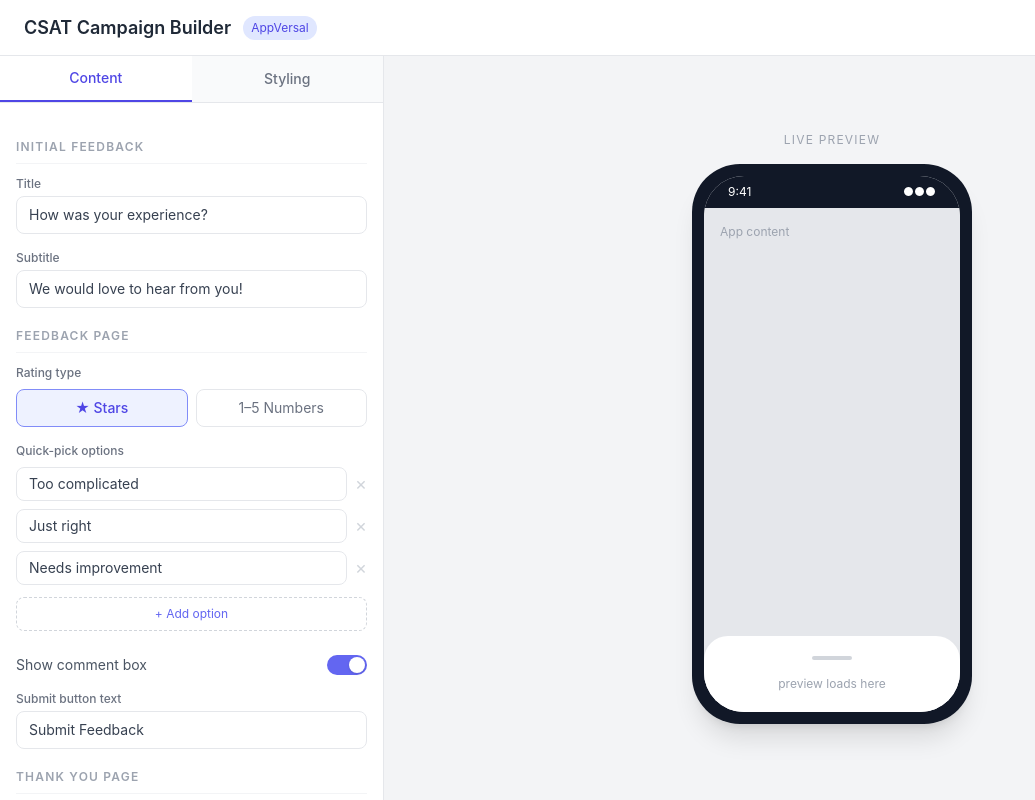
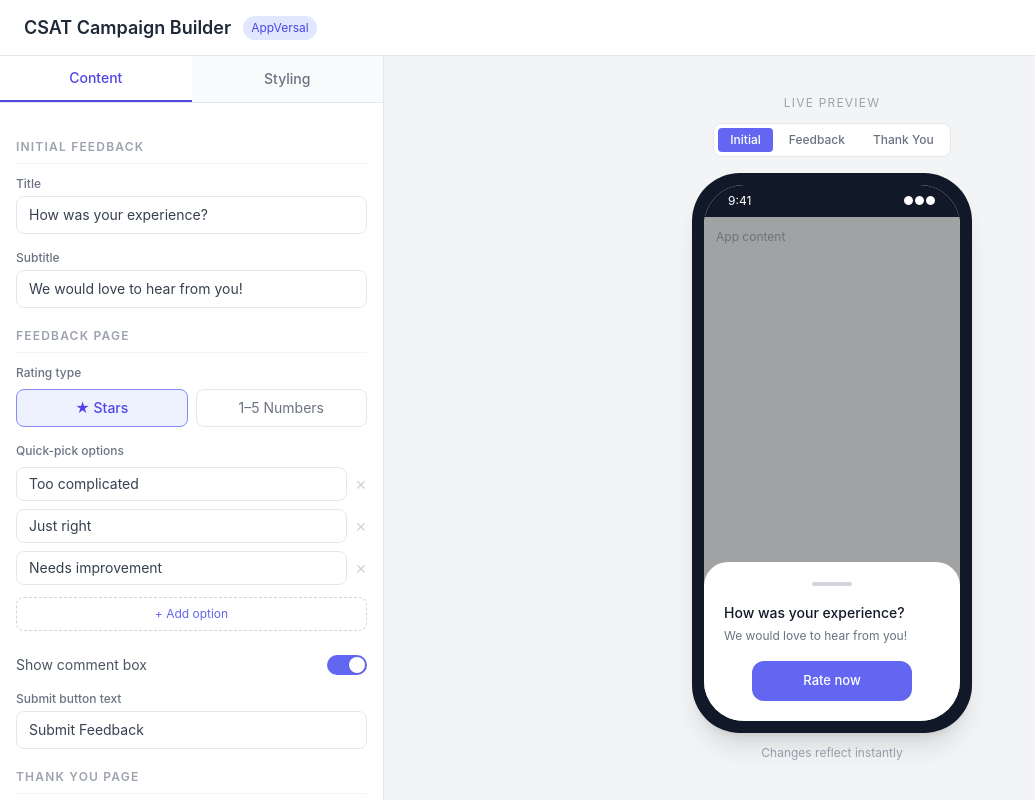
Before and after one commit to kushank-garg/PulsePreview, a React (Vite) app: page / in a window 1280 px wide. Shown: the whole page, without its empty margins (0-1035 px from the left). Built offline with nearby package versions, Linux system fonts and the light colour scheme.

Commit message:
live preview working - all three screens connected to state

```diff
--- /dev/null
+++ b/src/components/preview/FeedbackScreen.jsx
@@ -0,0 +1,103 @@
+import { useCSAT } from '../../context/CSATContext'
+
+function FeedbackScreen() {
+  const { state } = useCSAT()
+
+  return (
+    <div className="p-5" style={{ backgroundColor: state.bgColor }}>
+      <div className="w-10 h-1 bg-gray-300 rounded-full mx-auto mb-4" />
+
+      <p
+        className="mb-3 text-center"
+        style={{
+          color: state.subtitleColor,
+          fontSize: state.fontSize - 2,
+        }}
+      >
+        {state.initSubtitle}
+      </p>
+
+      {/* stars or numbers */}
+      {state.ratingType === 'stars' ? (
+        <div className="flex justify-center gap-1 mb-3">
+          {[1, 2, 3, 4, 5].map(i => (
+            <span
+              key={i}
+              style={{
+                color: i <= 3 ? state.ratingSelectedColor : state.ratingUnselectedColor,
+                fontSize: state.fontSize + 6,
+              }}
+            >
+              ★
+            </span>
+          ))}
+        </div>
+      ) : (
+        <div className="flex justify-center gap-1 mb-3">
+          {[1, 2, 3, 4, 5].map(i => (
+            <div
+              key={i}
+              className="flex items-center justify-center rounded"
+              style={{
+                width: 28,
+                height: 28,
+                backgroundColor: i <= 3 ? state.ratingSelectedColor : state.ratingUnselectedColor,
+                color: '#fff',
+                fontSize: state.fontSize - 2,
+                fontWeight: state.fontWeight,
+              }}
+            >
+              {i}
+            </div>
+          ))}
+        </div>
+      )}
+
+      {/* options */}
+      {state.options.length > 0 && (
+        <div className="mb-3">
+          {state.options.map((opt, i) => (
+            <div
+              key={i}
+              className="mb-1 px-2 py-1 rounded border border-gray-200"
+              style={{
+                fontSize: state.fontSize - 3,
+                color: state.subtitleColor,
+              }}
+            >
+              {opt}
+            </div>
+          ))}
+        </div>
+      )}
+
+      {/* comment box */}
+      {state.showComment && (
+        <textarea
+          readOnly
+          placeholder="Add a comment..."
+          rows={2}
+          className="w-full border border-gray-200 rounded-lg px-2 py-1 mb-3 resize-none"
+          style={{ fontSize: state.fontSize - 3 }}
+        />
+      )}
+
+      <button
+        style={{
+          backgroundColor: state.btnColor,
+          color: state.btnTextColor,
+          width: Math.min(state.btnWidth, 220),
+          height: state.btnHeight,
+          borderRadius: state.borderRadius,
+          fontSize: state.fontSize - 1,
+          fontWeight: state.fontWeight,
+        }}
+        className="block mx-auto border-none cursor-pointer"
+      >
+        {state.submitText || 'Submit Feedback'}
+      </button>
+    </div>
+  )
+}
+
+export default FeedbackScreen
--- /dev/null
+++ b/src/components/preview/InitialScreen.jsx
@@ -0,0 +1,50 @@
+import { useCSAT } from '../../context/CSATContext'
+
+function InitialScreen() {
+  const { state } = useCSAT()
+
+  return (
+    <div className="p-5" style={{ backgroundColor: state.bgColor }}>
+      {/* drag handle */}
+      <div className="w-10 h-1 bg-gray-300 rounded-full mx-auto mb-4" />
+
+      <p
+        className="mb-1"
+        style={{
+          color: state.titleColor,
+          fontSize: state.fontSize,
+          fontWeight: state.fontWeight,
+        }}
+      >
+        {state.initTitle || 'How was your experience?'}
+      </p>
+
+      <p
+        className="mb-4"
+        style={{
+          color: state.subtitleColor,
+          fontSize: state.fontSize - 2,
+        }}
+      >
+        {state.initSubtitle || "We'd love to hear from you!"}
+      </p>
+
+      <button
+        style={{
+          backgroundColor: state.btnColor,
+          color: state.btnTextColor,
+          width: Math.min(state.btnWidth, 220),
+          height: state.btnHeight,
+          borderRadius: state.borderRadius,
+          fontSize: state.fontSize - 1,
+          fontWeight: state.fontWeight,
+        }}
+        className="block mx-auto border-none cursor-pointer"
+      >
+        Rate now
+      </button>
+    </div>
+  )
+}
+
+export default InitialScreen
--- a/src/components/preview/MobilePreview.jsx
+++ b/src/components/preview/MobilePreview.jsx
@@ -1,12 +1,49 @@
+import { useState } from 'react'
+import { useCSAT } from '../../context/CSATContext'
+import InitialScreen from './InitialScreen'
+import FeedbackScreen from './FeedbackScreen'
+import ThankYouScreen from './ThankYouScreen'
+
+const screens = ['Initial', 'Feedback', 'Thank You']
+
 function MobilePreview() {
+  const [activeScreen, setActiveScreen] = useState('Initial')
+  const { state } = useCSAT()
+
+  function renderScreen() {
+    if (activeScreen === 'Initial') return <InitialScreen />
+    if (activeScreen === 'Feedback') return <FeedbackScreen />
+    return <ThankYouScreen />
+  }
+
   return (
     <div className="flex flex-col items-center justify-center h-full bg-gray-100 p-8">
-      <p className="text-xs text-gray-400 mb-4 uppercase tracking-widest">Live Preview</p>
+      <p className="text-xs text-gray-400 mb-3 uppercase tracking-widest">
+        Live Preview
+      </p>
+
+      {/* screen switcher tabs */}
+      <div className="flex gap-1 mb-4 bg-white rounded-lg p-1 border border-gray-200">
+        {screens.map(s => (
+          <button
+            key={s}
+            onClick={() => setActiveScreen(s)}
+            className={`px-3 py-1 rounded text-xs font-medium transition-colors ${
+              activeScreen === s
+                ? 'bg-indigo-500 text-white'
+                : 'text-gray-500 hover:text-gray-700'
+            }`}
+          >
+            {s}
+          </button>
+        ))}
+      </div>
 
       {/* phone frame */}
-      <div className="relative bg-gray-900 rounded-[3rem] p-3 shadow-xl"
-        style={{ width: 280, height: 560 }}>
-
+      <div
+        className="relative bg-gray-900 rounded-[3rem] p-3 shadow-xl"
+        style={{ width: 280, height: 560 }}
+      >
         {/* screen */}
         <div className="bg-gray-100 rounded-[2.5rem] h-full w-full overflow-hidden flex flex-col">
 
@@ -16,19 +53,27 @@ function MobilePreview() {
             <span className="text-white text-xs">●●●</span>
           </div>
 
-          {/* app bg */}
-          <div className="flex-1 bg-gray-200 relative flex items-end justify-center">
-            <p className="absolute top-4 left-4 text-xs text-gray-400">App content</p>
+          {/* app background with popup */}
+          <div className="flex-1 bg-gray-200 relative flex items-end">
+            <p className="absolute top-3 left-3 text-xs text-gray-400">
+              App content
+            </p>
 
-            {/* popup placeholder */}
-            <div className="w-full bg-white rounded-t-3xl p-5 shadow-lg">
-              <div className="w-10 h-1 bg-gray-300 rounded-full mx-auto mb-4" />
-              <p className="text-gray-400 text-xs text-center">preview loads here</p>
+            {/* dark overlay */}
+            <div className="absolute inset-0 bg-black bg-opacity-30" />
+
+            {/* popup sheet */}
+            <div className="relative w-full rounded-t-3xl overflow-hidden shadow-lg">
+              {renderScreen()}
             </div>
           </div>
 
         </div>
       </div>
+
+      <p className="text-xs text-gray-400 mt-3">
+        Changes reflect instantly
+      </p>
     </div>
   )
 }
--- /dev/null
+++ b/src/components/preview/ThankYouScreen.jsx
@@ -0,0 +1,60 @@
+import { useCSAT } from '../../context/CSATContext'
+
+function ThankYouScreen() {
+  const { state } = useCSAT()
+
+  return (
+    <div className="p-5 text-center" style={{ backgroundColor: state.bgColor }}>
+      <div className="w-10 h-1 bg-gray-300 rounded-full mx-auto mb-4" />
+
+      {/* media */}
+      {state.tyMedia && !state.tyMedia.includes('application/json') ? (
+        <img
+          src={state.tyMedia}
+          alt="thank you"
+          className="h-16 object-contain mx-auto mb-3"
+        />
+      ) : (
+        <div className="text-4xl mb-3">🎉</div>
+      )}
+
+      <p
+        className="mb-1"
+        style={{
+          color: state.titleColor,
+          fontSize: state.fontSize,
+          fontWeight: state.fontWeight,
+        }}
+      >
+        {state.tyTitle || 'Thank you!'}
+      </p>
+
+      <p
+        className="mb-4"
+        style={{
+          color: state.subtitleColor,
+          fontSize: state.fontSize - 2,
+        }}
+      >
+        {state.tySubtitle || 'Your feedback means a lot to us.'}
+      </p>
+
+      <button
+        style={{
+          backgroundColor: state.btnColor,
+          color: state.btnTextColor,
+          width: Math.min(state.btnWidth, 220),
+          height: state.btnHeight,
+          borderRadius: state.borderRadius,
+          fontSize: state.fontSize - 1,
+          fontWeight: state.fontWeight,
+        }}
+        className="border-none cursor-pointer mx-auto block"
+      >
+        {state.tyBtnText || 'Close'}
+      </button>
+    </div>
+  )
+}
+
+export default ThankYouScreen
```
